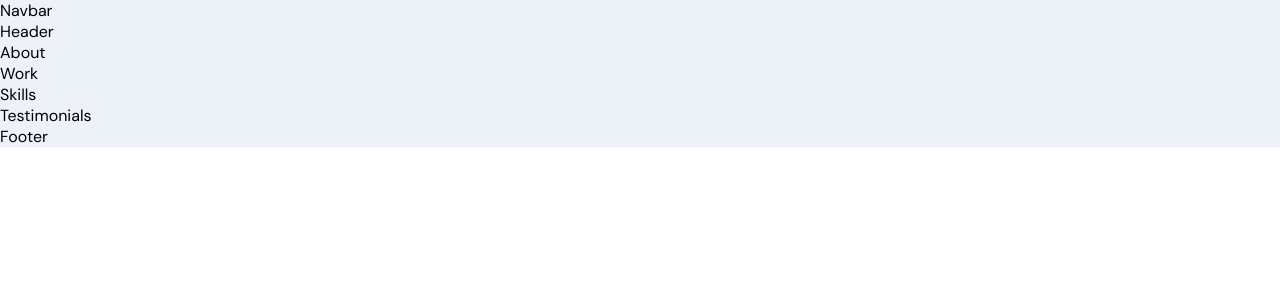
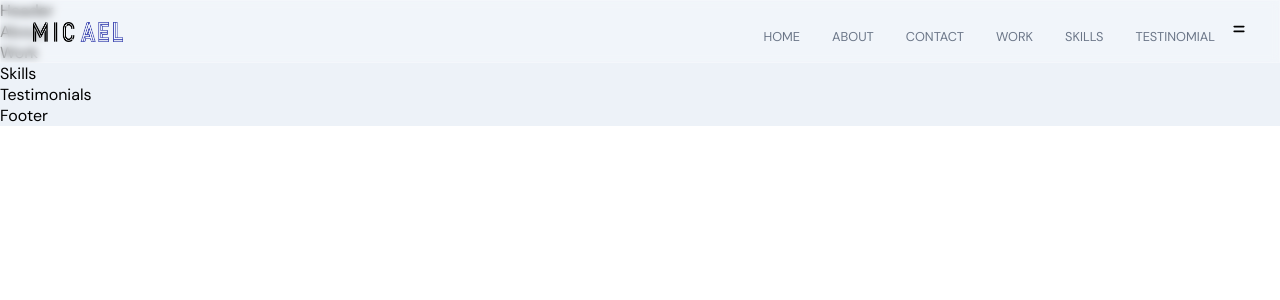
Before and after one commit to danialisrar09/My-Portfolio-Website, a React (Create React App) app in the folder frontend_react/: page / in a window 1280 px wide. Shown: the top 300 px of the page. Built offline with nearby package versions, Linux system fonts and the light colour scheme.

Commit message:
frontend_react

```diff
--- a/frontend_react/src/components/Navbar/Navbar.jsx
+++ b/frontend_react/src/components/Navbar/Navbar.jsx
@@ -1,9 +1,47 @@
-import React from 'react';
+import React, { useState } from 'react';
+import { HiMenuAlt4, HiX } from 'react-icons/hi';
+import { motion } from 'framer-motion';
+
+import { images } from '../../constants';
 import './Navbar.scss';
 
 const Navbar = () => {
+  const [toggle, setToggle] = useState(false);
+
   return (
-    <nav>Navbar</nav>
+    <nav className="app__navbar">
+      <div className="app__navbar-logo">
+        <img src={images.logo} alt="logo" />
+      </div>
+
+      <ul className="app__navabr-links">
+        {['home', 'about', 'contact', 'work', 'skills', 'testinomial'].map((item) => (
+          <li className="app__flex p-text" key={'link-${item}'}>
+            <div />
+            <a href={'#${item}'}>{item}</a>
+          </li>
+        ))}
+      </ul>
+
+      <div className="app__navbar-menu">
+        <HiMenuAlt4 onClick={() => setToggle(true)} />
+        {toggle && (
+          <motion.div
+            whileInView={{ x: [300, 0] }}
+            transition={{ duration: 0.85, ease: 'easeOut' }}
+          >
+            <HiX onClick={() => setToggle(false)} />
+            {['home', 'about', 'contact', 'work', 'skills', 'testinomial'].map((item) => (
+              <li key={'${item}'}>
+                <div />
+                <a href={'#${item}'} onClick={() => setToggle(false)}>{item}</a>
+              </li>
+            ))}
+
+          </motion.div>
+        )}
+      </div>
+    </nav>
   );
 };
 
--- a/frontend_react/src/components/Navbar/Navbar.scss
+++ b/frontend_react/src/components/Navbar/Navbar.scss
@@ -0,0 +1,78 @@
+.app__navbar {
+    width: 100%;
+
+    display: flex;
+    justify-content: space-between;
+    align-items: center;
+
+    padding: 1rem 2rem;
+    background-color: rgba(255,255,255,0.25);
+    backdrop-filter: blur(4px);
+    -webkit-backdrop-filter: blur(4px);
+    border: 1px solid rgba(255, 255, 255, 0.18);
+    position: fixed;
+    z-index: 2;
+}
+
+.app__navbar-logo {
+    display: flex;
+    justify-content: flex-start;
+    align-items: center;
+
+    img {
+        height: 20px;
+        width: 90px;
+
+        @media screen and (min-width: 2000px) {
+            height: 40px;
+            width: 180px;
+
+        }
+    }
+}
+
+.app__navabr-links {
+    display: flex;
+    flex: 1;
+    justify-content: end;
+    align-items: center;
+
+    list-style: none;
+
+    li {
+        margin: 0 1rem ;
+        cursor: pointer;
+
+        flex-direction: column;
+
+        div{
+            width: 5px;
+            height: 5px;
+            background: transparent;
+            border-radius: 50px;
+
+            margin-bottom: 5px;
+        }
+
+        a{
+            text-decoration: none;
+            color: var(--gray-color);
+            flex-direction: column;
+
+            text-transform: uppercase;
+            font-weight: 500px;
+
+            transition: all 0.1s ease-in-out;
+
+            &:hover{
+                color: var(--secondary-color );
+            }
+        }
+
+        &:hover{
+            div{
+                background: var(--secondary-color);
+            }
+        }
+    }
+}
--- /dev/null
+++ b/frontend_react/src/constants/images.js
@@ -0,0 +1,72 @@
+import email from '../assets/email.png';
+import mobile from '../assets/mobile.png';
+import api from '../assets/api.png';
+import cpp from '../assets/cpp.png';
+import css from '../assets/css.png';
+import figma from '../assets/figma.png';
+import flutter from '../assets/flutter.png';
+import git from '../assets/git.png';
+import graphql from '../assets/graphql.png';
+import html from '../assets/html.png';
+import javascript from '../assets/javascript.png';
+import mu5 from '../assets/mu5.png';
+import node from '../assets/node.png';
+import python from '../assets/python.png';
+import react from '../assets/react.png';
+import redux from '../assets/redux.png';
+import sass from '../assets/sass.png';
+import typescript from '../assets/typescript.png';
+import vue from '../assets/vue.png';
+
+import about01 from '../assets/about01.png';
+import about02 from '../assets/about02.png';
+import about03 from '../assets/about03.png';
+import about04 from '../assets/about04.png';
+
+import profile from '../assets/profile.png';
+import circle from '../assets/circle.svg';
+import logo from '../assets/logo.png';
+
+import adidas from '../assets/adidas.png';
+import amazon from '../assets/amazon.png';
+import asus from '../assets/asus.png';
+import bolt from '../assets/bolt.png';
+import nb from '../assets/nb.png';
+import skype from '../assets/skype.png';
+import spotify from '../assets/spotify.png';
+
+ export default{
+    email,
+    mobile,
+    api,
+    cpp,
+    css,
+    figma,
+    flutter,
+    git,
+    graphql,
+    html,
+    javascript,
+    mu5,
+    node,
+    python,
+    react,
+    redux,
+    sass,
+    typescript,
+    vue,
+    about01,
+    about02,
+    about03,
+    about04,
+    profile,
+    circle,
+    logo,
+    adidas,
+    amazon,
+    asus,
+    bolt,
+    nb,
+    skype,
+    spotify,
+};
--- /dev/null
+++ b/frontend_react/src/constants/index.js
@@ -0,0 +1 @@
+export { default as images } from './images.js';
```
Also changed, not shown: frontend_react/src/index.css (line endings or trailing spaces).
